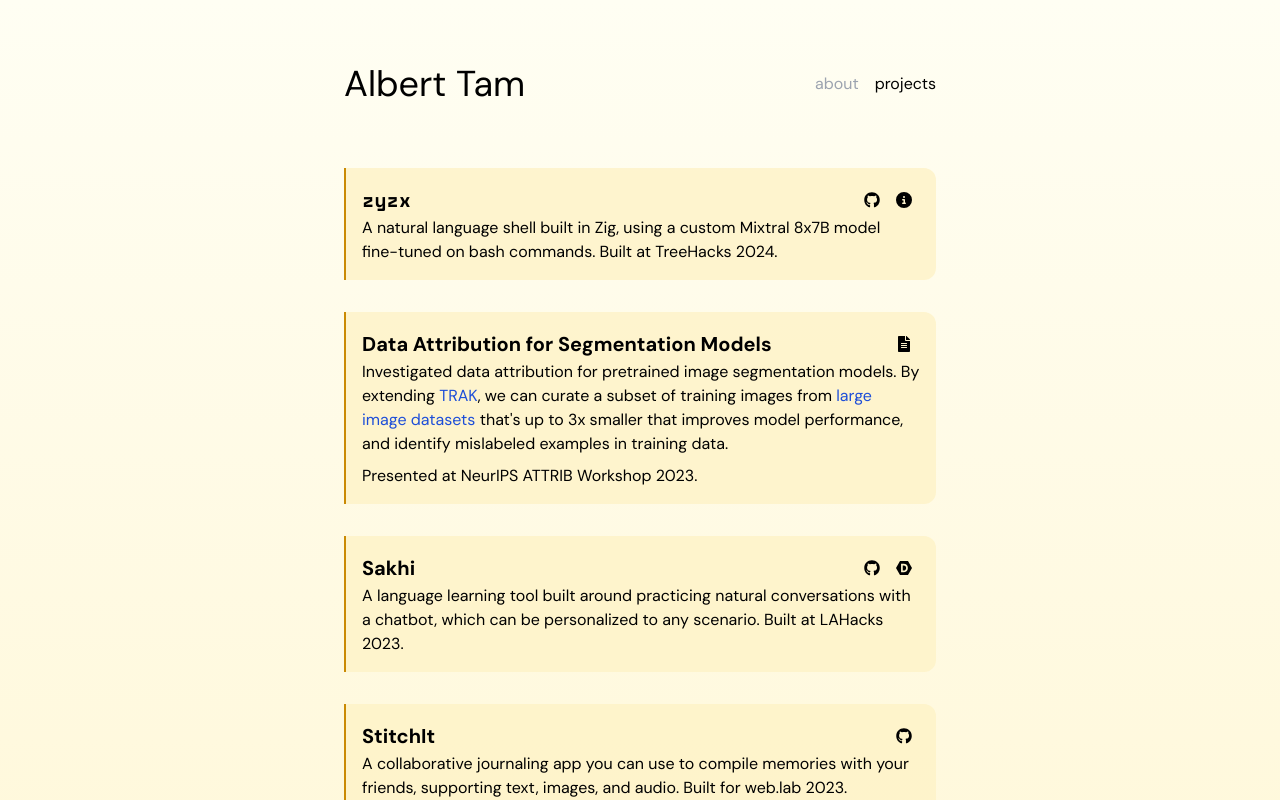
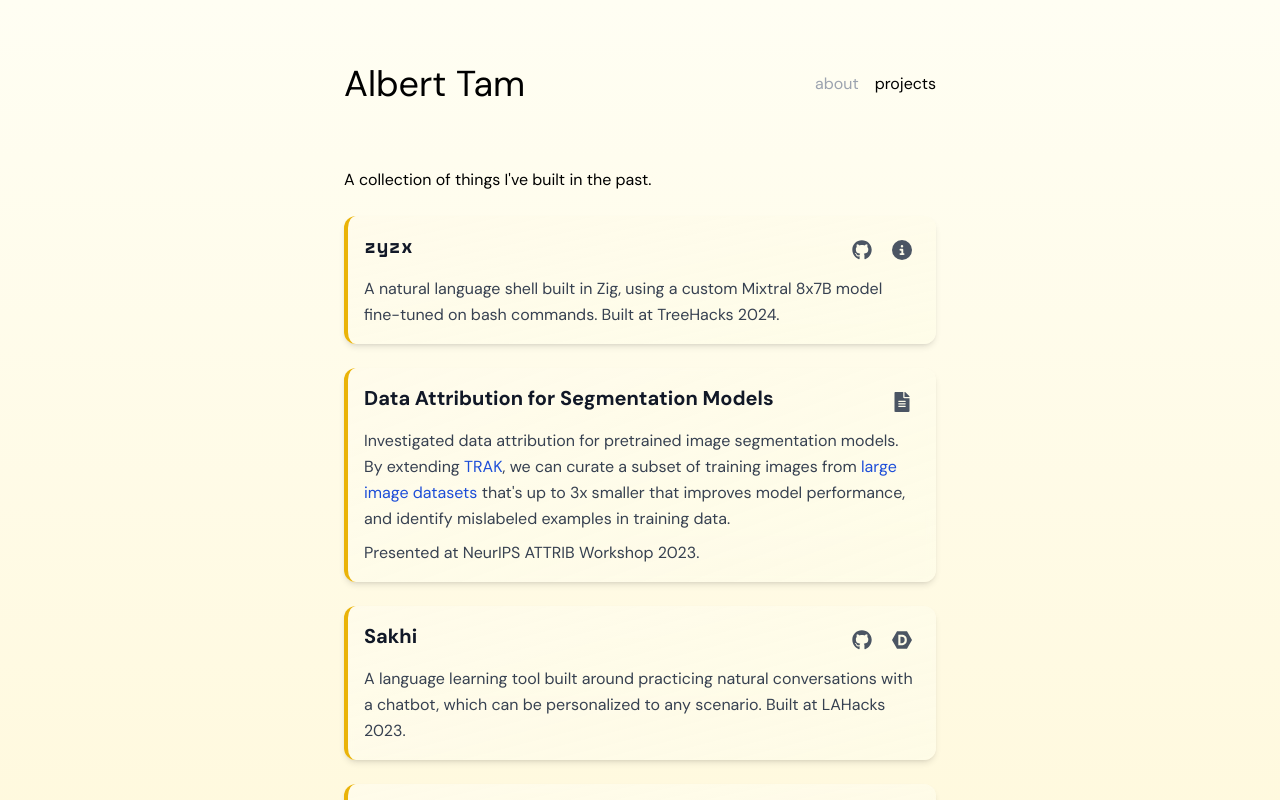
Before and after one commit to tam-albert/tam-albert.github.io, a Next.js app: page /projects in a window 1280 px wide. Shown: the top 800 px of the page. Built offline with nearby package versions, Linux system fonts and the light colour scheme.

Commit message:
update layout and things

```diff
--- a/src/components/footer.tsx
+++ b/src/components/footer.tsx
@@ -1,4 +1,5 @@
-import { FaLinkedin, FaGithub, FaEnvelope, FaTwitter } from "react-icons/fa";
+import { FaLinkedin, FaGithub, FaEnvelope } from "react-icons/fa";
+import { FaXTwitter } from "react-icons/fa6";
 
 export default function Footer() {
   const links = [
@@ -15,7 +16,7 @@
       link: "mailto:altam@mit.edu",
     },
     {
-      Icon: FaTwitter,
+      Icon: FaXTwitter,
       link: "https://twitter.com/tamsbert",
     },
   ];
--- a/src/components/project.tsx
+++ b/src/components/project.tsx
@@ -16,27 +16,40 @@
   return (
     <div
       className="
-        border-l-2 border-yellow-600 rounded-r-xl
+        group relative
+        border-l-4 border-yellow-500 rounded-xl
         p-4
-        bg-amber-100/80"
+        bg-gradient-to-br from-amber-50/90 to-yellow-50/80
+        shadow-md hover:shadow-lg
+        transition-all duration-300 ease-in-out
+        hover:scale-[1.01]
+        hover:border-yellow-600
+        backdrop-blur-sm"
     >
-      <div className="flex items-center">
-        <div className="text-xl font-bold">{title}</div>
-        <div className="grow flex items-center justify-end">
+      <div className="flex items-start justify-between gap-4 mb-2">
+        <div className="text-xl font-bold text-gray-900 group-hover:text-yellow-700 transition-colors">
+          {title}
+        </div>
+        <div className="flex items-center gap-1 flex-shrink-0">
           {links.map(({ Icon, link }) => (
             <a
               href={link}
               key={link}
               target="_blank"
               rel="noopener noreferrer"
-              className="p-2"
+              className="
+                p-2 rounded-lg
+                text-gray-600 hover:text-yellow-700
+                hover:bg-yellow-100
+                transition-all duration-200
+                transform hover:scale-110"
             >
-              <Icon />
+              <Icon className="w-5 h-5" />
             </a>
           ))}
         </div>
       </div>
-      <div>{text}</div>
+      <div className="text-gray-700 leading-relaxed">{text}</div>
     </div>
   );
 }
--- a/src/pages/index.tsx
+++ b/src/pages/index.tsx
@@ -7,12 +7,9 @@
       <div className="flex flex-col">
         <div className="flex w-full flex-col space-y-4 mb-12 leading-relaxed">
           <div>
-            Hi! I&apos;m Albert, a junior studying Computer Science and
-            Mathematics at MIT.
-          </div>
-          <div>
-            I&apos;m interested in building deployable machine learning systems.
-            Right now, I&apos;m post-training better coding agents at{" "}
+            Hi! I&apos;m Albert, a senior studying Computer Science and
+            Mathematics at MIT. Right now, I&apos;m post-training better coding
+            agents at{" "}
             <a
               href="https://www.hudsonrivertrading.com/"
               className="text-blue-700 hover:text-blue-900"
@@ -21,7 +18,11 @@
             >
               Cognition
             </a>
-            . . In the past, I&apos;ve done quantitative research at{" "}
+            .
+          </div>
+          <div>
+            I&apos;m interested in building deployable machine learning systems.
+            In the past, I&apos;ve done quantitative research at{" "}
             <a
               href="https://www.hudsonrivertrading.com/"
               className="text-blue-700 hover:text-blue-900"
@@ -66,7 +67,10 @@
             >
               Aleksander Mądry&apos;s lab
             </a>{" "}
-            at CSAIL. I also directed{" "}
+            at CSAIL.
+          </div>
+          <div>
+            I also directed{" "}
             <a
               href="https://hackmit.org/"
               className="text-blue-700 hover:text-blue-900"
--- a/src/pages/projects.tsx
+++ b/src/pages/projects.tsx
@@ -4,6 +4,7 @@
 import { FaFileAlt, FaGithub } from "react-icons/fa";
 import { FaCircleInfo } from "react-icons/fa6";
 import { SiDevpost } from "react-icons/si";
+import { motion } from "framer-motion";
 
 const mono = Space_Mono({ subsets: ["latin"], weight: "700" });
 
@@ -67,29 +68,46 @@
       ],
       text: "A collaborative journaling app you can use to compile memories with your friends, supporting text, images, and audio. Built for web.lab 2023.",
     },
-    // {
-    //   title: "publication",
-    //   //   link: "https://google.com",
-    //   text: "some text",
-    // },
-    // {
-    //   title: "sakhi",
-    //   //   link: "https://google.com",
-    //   text: "some text",
-    // },
-    // {
-    //   title: "stitchit",
-    //   //   link: "https://github.com/tam-albert/stitchit",
-    //   text: "some text",
-    // },
   ];
+  const containerVariants = {
+    hidden: { opacity: 0 },
+    visible: {
+      opacity: 1,
+      transition: {
+        staggerChildren: 0.15,
+      },
+    },
+  };
+
+  const itemVariants = {
+    hidden: { opacity: 0, y: 20 },
+    visible: {
+      opacity: 1,
+      y: 0,
+      transition: {
+        duration: 0.5,
+        ease: "easeOut",
+      },
+    },
+  };
+
   return (
     <Layout>
-      <div className="flex flex-col space-y-8">
+      <div className="mb-6">
+        A collection of things I&apos;ve built in the past.
+      </div>
+      <motion.div
+        variants={containerVariants}
+        initial="hidden"
+        animate="visible"
+        className="flex flex-col space-y-6"
+      >
         {projects.map((project, index) => (
-          <Project key={`project-${index}`} {...project} />
+          <motion.div key={`project-${index}`} variants={itemVariants}>
+            <Project {...project} />
+          </motion.div>
         ))}
-      </div>
+      </motion.div>
     </Layout>
   );
 }
```
